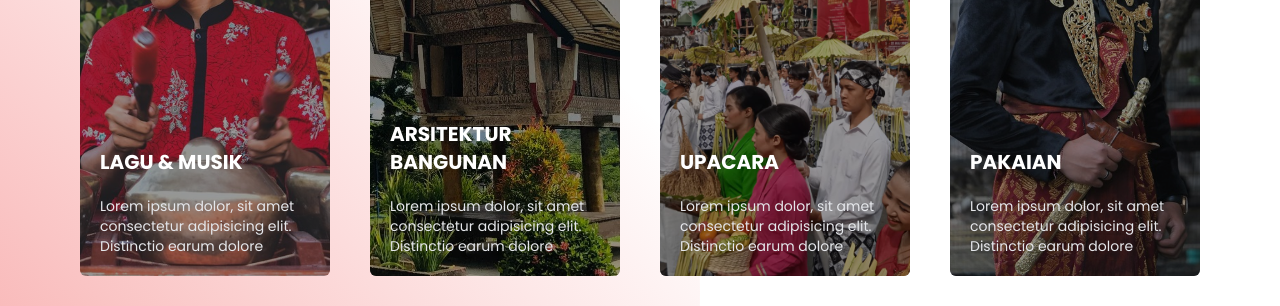
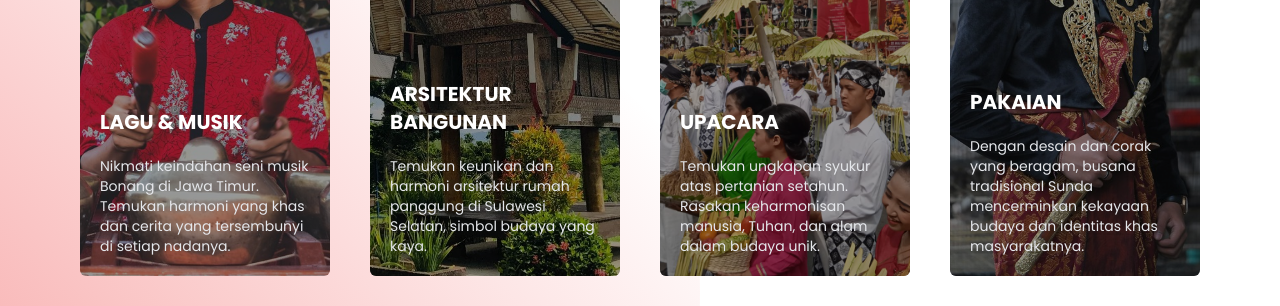
Before and after one commit to ilhamhafidz404/TECHCOMFEST_ALOPE-WarisanNusantara, a React (Create React App) app: page / in a window 1280 px wide. Shown: the part 1920-2226 px from the top of the page. Built offline with nearby package versions, Linux system fonts and the light colour scheme.

Commit message:
mengubah konten di halaman home pada card ASPEK BUDAYA INDONESIA

```diff
--- a/src/pages/Home.tsx
+++ b/src/pages/Home.tsx
@@ -320,8 +320,9 @@ export default function Home(language: any) {
                   {lang == "ID" ? "LAGU & MUSIK" : "SONG & MUSIC"}
                 </h4>
                 <p className="text-gray-200 text-sm">
-                  Lorem ipsum dolor, sit amet consectetur adipisicing elit.
-                  Distinctio earum dolore
+                  Nikmati keindahan seni musik Bonang di Jawa Timur. Temukan
+                  harmoni yang khas dan cerita yang tersembunyi di setiap
+                  nadanya.
                 </p>
               </div>
             </div>
@@ -348,8 +349,8 @@ export default function Home(language: any) {
                     : "building architecture"}
                 </h4>
                 <p className="text-gray-200 text-sm">
-                  Lorem ipsum dolor, sit amet consectetur adipisicing elit.
-                  Distinctio earum dolore
+                  Temukan keunikan dan harmoni arsitektur rumah panggung di
+                  Sulawesi Selatan, simbol budaya yang kaya.
                 </p>
               </div>
             </div>
@@ -374,8 +375,8 @@ export default function Home(language: any) {
                   {lang == "ID" ? "UPACARA" : "CEREMONY"}
                 </h4>
                 <p className="text-gray-200 text-sm">
-                  Lorem ipsum dolor, sit amet consectetur adipisicing elit.
-                  Distinctio earum dolore
+                  Temukan ungkapan syukur atas pertanian setahun. Rasakan
+                  keharmonisan manusia, Tuhan, dan alam dalam budaya unik.
                 </p>
               </div>
             </div>
@@ -400,8 +401,8 @@ export default function Home(language: any) {
                   {lang == "ID" ? "PAKAIAN" : "CLOTHES"}
                 </h4>
                 <p className="text-gray-200 text-sm">
-                  Lorem ipsum dolor, sit amet consectetur adipisicing elit.
-                  Distinctio earum dolore
+                  Dengan desain dan corak yang beragam, busana tradisional Sunda
+                  mencerminkan kekayaan budaya dan identitas khas masyarakatnya.
                 </p>
               </div>
             </div>
```
